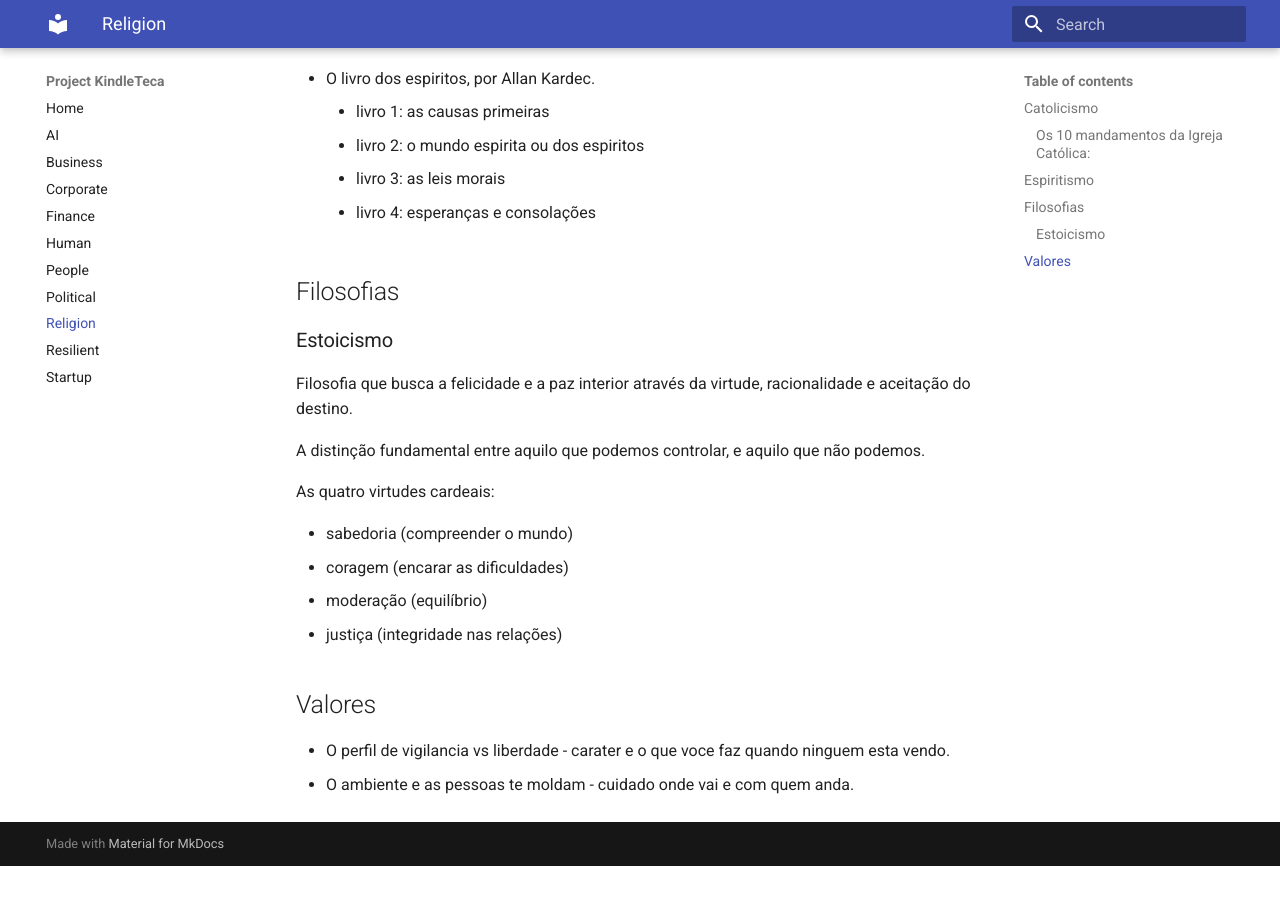
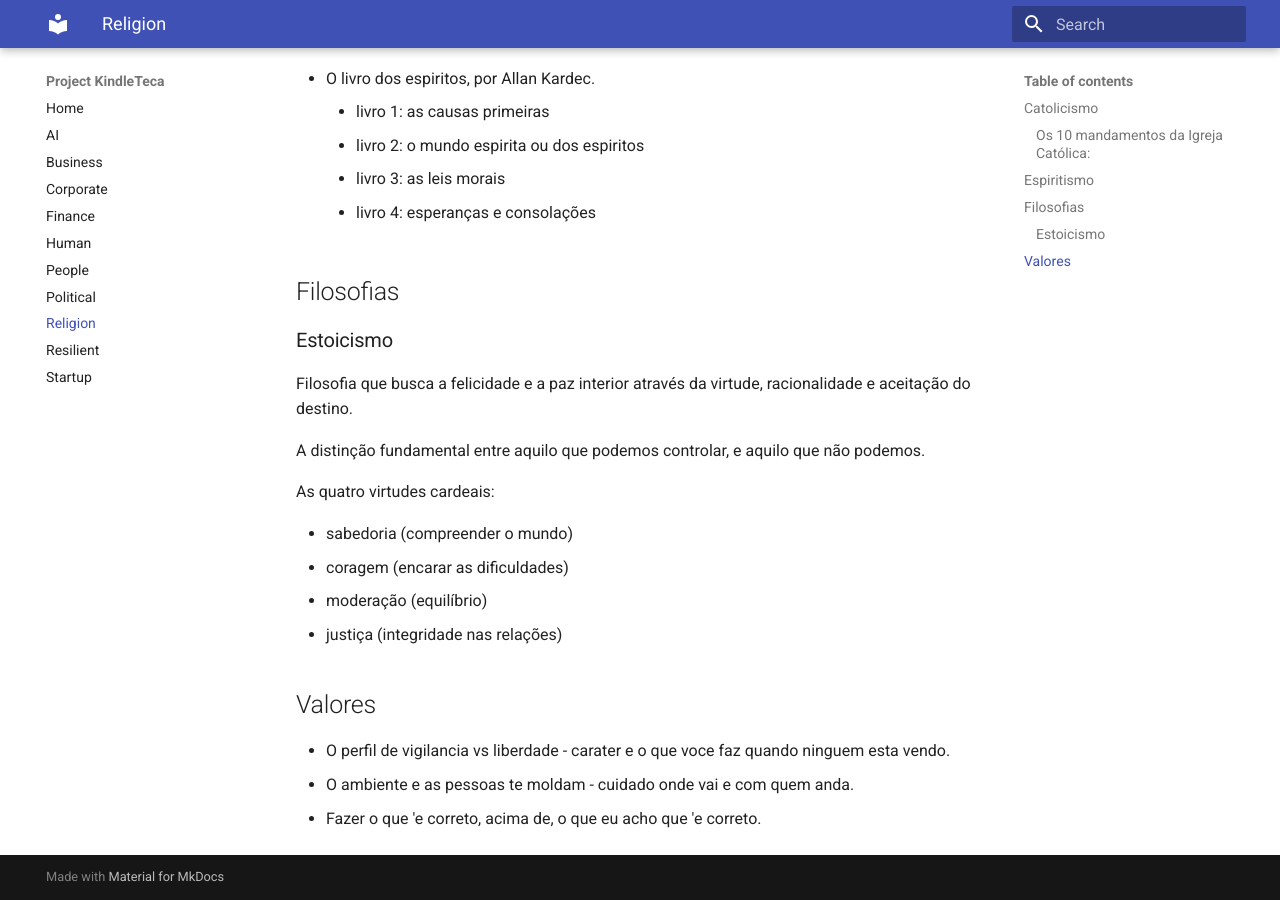
Before and after one commit to renatobrf/kindle-teca, an MkDocs documentation site: the page built from docs/religiao.md, in a window 1280 px wide and 900 px high, scrolled down 929 px. Built offline with MkDocs 1.6.1 and Material for MkDocs 9.7.7, drawn with Linux system fonts in a browser that asks for light colours; before the commit the page ends 1795 px from its top, so only the background shows below that.

Commit message:
Add new value statement about doing what's right

```diff
--- a/docs/religiao.md
+++ b/docs/religiao.md
@@ -49,3 +49,4 @@ As quatro virtudes cardeais:
 ## Valores
 - O perfil de vigilancia vs liberdade - carater e o que voce faz quando ninguem esta vendo.
 - O ambiente e as pessoas te moldam - cuidado onde vai e com quem anda.
+- Fazer o que 'e correto, acima de, o que eu acho que 'e correto.
```
